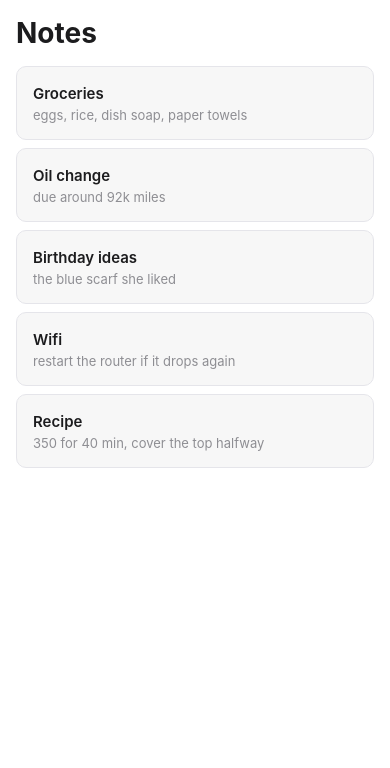
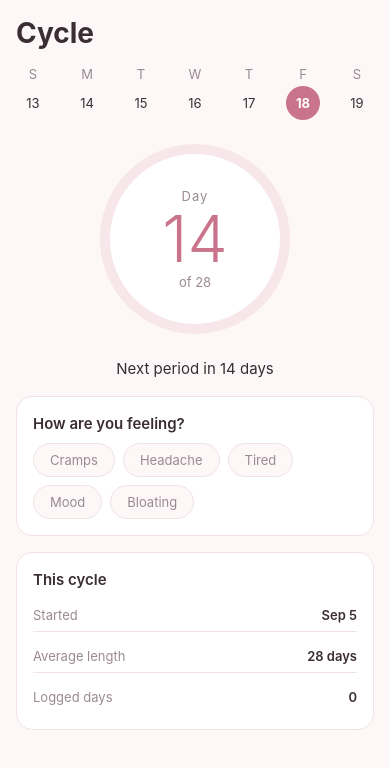
Before and after one commit to Final-Eclipse/anchor, a React Native app: screen /Fund in a window 390 px wide. Shown: the top 768 px of the page. Built offline with nearby package versions, Linux system fonts and the light colour scheme.

Commit message:
Replace notes decoy with a cycle tracker disguise

```diff
--- a/src/screens/Decoy.tsx
+++ b/src/screens/Decoy.tsx
@@ -1,15 +1,22 @@
 /**
- * What anyone who opens the app sees. Lane A owns this file.
+ * The disguise. Lane A owns this file.
  *
- * It has to survive being looked at by someone who is suspicious. That means it
- * behaves like a real notes app, not a splash screen — the entries are dull and
- * plausible, tapping one opens it, and nothing hints there is anything else here.
+ * It's a cycle tracker, and that choice does more protective work than any
+ * hidden gesture could: a period tracker is the one category of app a male
+ * partner reliably will not open. It is also completely unremarkable on a
+ * woman's phone, so it invites no questions at all.
  *
- * The way in is a long-press on the "Notes" title. Chosen because nobody
- * discovers it by accident and she can do it without looking.
+ * It has to survive being looked at by someone suspicious, which means it has to
+ * behave like a real app — the dates track today, the symptom chips respond.
+ * A screen that does nothing when you touch it reads as fake immediately.
  *
- * TODO (Lane A): let the notes be edited and persist. A decoy that cannot be
- * used is a decoy that gets questioned.
+ * The way in is a long-press on the big day circle. It's the focal element, so
+ * touching it looks like using the app rather than performing a secret gesture.
+ *
+ * Known limit, and it belongs in the pitch rather than hidden: reproductive
+ * coercion is a real pattern, and a partner who controls her reproductively may
+ * be exactly the one who opens this. No single disguise is safe for everyone,
+ * which is why letting her choose her own is on the roadmap.
  */
 
 import { useState } from 'react';
@@ -18,55 +25,111 @@ import { useSafeAreaInsets } from 'react-native-safe-area-context';
 import { decoy, radius, space, type } from '../theme';
 import { Unlock } from './Unlock';
 
-const NOTES = [
-  { title: 'Groceries', body: 'eggs, rice, dish soap, paper towels' },
-  { title: 'Oil change', body: 'due around 92k miles' },
-  { title: 'Birthday ideas', body: 'the blue scarf she liked' },
-  { title: 'Wifi', body: 'restart the router if it drops again' },
-  { title: 'Recipe', body: '350 for 40 min, cover the top halfway' },
-];
+const CYCLE_LENGTH = 28;
+const SYMPTOMS = ['Cramps', 'Headache', 'Tired', 'Mood', 'Bloating'];
+const DAY_LABELS = ['S', 'M', 'T', 'W', 'T', 'F', 'S'];
+
+/** Dates derive from today so the app never looks abandoned. */
+function cycleInfo() {
+  const today = new Date();
+  const started = new Date(today);
+  started.setDate(today.getDate() - 13);
+
+  const dayOfCycle = 14;
+  const daysUntilNext = CYCLE_LENGTH - dayOfCycle;
+
+  const week = Array.from({ length: 7 }, (_, i) => {
+    const d = new Date(today);
+    d.setDate(today.getDate() - today.getDay() + i);
+    return d;
+  });
+
+  return { today, started, dayOfCycle, daysUntilNext, week };
+}
 
 export function Decoy() {
   const insets = useSafeAreaInsets();
   const [entering, setEntering] = useState(false);
-  const [openNote, setOpenNote] = useState<number | null>(null);
+  const [logged, setLogged] = useState<string[]>([]);
 
   if (entering) return <Unlock onCancel={() => setEntering(false)} />;
 
-  if (openNote !== null) {
-    const note = NOTES[openNote];
-    return (
-      <View style={[styles.root, { paddingTop: insets.top }]}>
-        <ScrollView contentContainerStyle={styles.pad}>
-          <Pressable onPress={() => setOpenNote(null)} hitSlop={12}>
-            <Text style={styles.back}>‹ Notes</Text>
-          </Pressable>
-          <Text style={styles.noteTitle}>{note.title}</Text>
-          <Text style={styles.noteBody}>{note.body}</Text>
-        </ScrollView>
-      </View>
+  const { today, started, dayOfCycle, daysUntilNext, week } = cycleInfo();
+
+  function toggle(symptom: string) {
+    setLogged((prev) =>
+      prev.includes(symptom) ? prev.filter((s) => s !== symptom) : [...prev, symptom]
     );
   }
 
   return (
     <View style={[styles.root, { paddingTop: insets.top }]}>
       <ScrollView contentContainerStyle={styles.pad}>
+        <Text style={styles.brand}>Cycle</Text>
+
+        <View style={styles.weekRow}>
+          {week.map((d, i) => {
+            const isToday = d.toDateString() === today.toDateString();
+            return (
+              <View key={i} style={styles.weekCell}>
+                <Text style={styles.weekLabel}>{DAY_LABELS[i]}</Text>
+                <View style={[styles.weekDot, isToday && styles.weekDotToday]}>
+                  <Text style={[styles.weekNum, isToday && styles.weekNumToday]}>
+                    {d.getDate()}
+                  </Text>
+                </View>
+              </View>
+            );
+          })}
+        </View>
+
         <Pressable onLongPress={() => setEntering(true)} delayLongPress={900}>
-          <Text style={styles.title}>Notes</Text>
+          <View style={styles.ring}>
+            <Text style={styles.ringLabel}>Day</Text>
+            <Text style={styles.ringNumber}>{dayOfCycle}</Text>
+            <Text style={styles.ringSub}>of {CYCLE_LENGTH}</Text>
+          </View>
         </Pressable>
 
-        {NOTES.map((note, i) => (
-          <Pressable
-            key={note.title}
-            onPress={() => setOpenNote(i)}
-            style={({ pressed }) => [styles.row, pressed && styles.rowPressed]}
-          >
-            <Text style={styles.rowTitle}>{note.title}</Text>
-            <Text style={styles.rowBody} numberOfLines={1}>
-              {note.body}
+        <Text style={styles.prediction}>
+          Next period in {daysUntilNext} days
+        </Text>
+
+        <View style={styles.card}>
+          <Text style={styles.cardTitle}>How are you feeling?</Text>
+          <View style={styles.chips}>
+            {SYMPTOMS.map((s) => {
+              const on = logged.includes(s);
+              return (
+                <Pressable
+                  key={s}
+                  onPress={() => toggle(s)}
+                  style={[styles.chip, on && styles.chipOn]}
+                >
+                  <Text style={[styles.chipText, on && styles.chipTextOn]}>{s}</Text>
+                </Pressable>
+              );
+            })}
+          </View>
+        </View>
+
+        <View style={styles.card}>
+          <Text style={styles.cardTitle}>This cycle</Text>
+          <View style={styles.statRow}>
+            <Text style={styles.statLabel}>Started</Text>
+            <Text style={styles.statValue}>
+              {started.toLocaleDateString(undefined, { month: 'short', day: 'numeric' })}
             </Text>
-          </Pressable>
-        ))}
+          </View>
+          <View style={styles.statRow}>
+            <Text style={styles.statLabel}>Average length</Text>
+            <Text style={styles.statValue}>{CYCLE_LENGTH} days</Text>
+          </View>
+          <View style={[styles.statRow, styles.statRowLast]}>
+            <Text style={styles.statLabel}>Logged days</Text>
+            <Text style={styles.statValue}>{logged.length}</Text>
+          </View>
+        </View>
       </ScrollView>
     </View>
   );
@@ -74,19 +137,71 @@ export function Decoy() {
 
 const styles = StyleSheet.create({
   root: { flex: 1, backgroundColor: decoy.bg },
-  pad: { padding: space.md, gap: space.sm },
-  title: { ...type.title, color: decoy.text, marginBottom: space.sm },
-  row: {
+  pad: { padding: space.md, gap: space.md, alignItems: 'stretch' },
+  brand: { ...type.title, color: decoy.text },
+
+  weekRow: { flexDirection: 'row', justifyContent: 'space-between' },
+  weekCell: { alignItems: 'center', gap: space.xs },
+  weekLabel: { ...type.small, color: decoy.subtle },
+  weekDot: {
+    width: 34,
+    height: 34,
+    borderRadius: 17,
+    alignItems: 'center',
+    justifyContent: 'center',
+  },
+  weekDotToday: { backgroundColor: decoy.accent },
+  weekNum: { ...type.small, color: decoy.text },
+  weekNumToday: { color: '#ffffff', fontWeight: '700' },
+
+  ring: {
+    alignSelf: 'center',
+    width: 190,
+    height: 190,
+    borderRadius: 95,
+    borderWidth: 10,
+    borderColor: decoy.accentSoft,
     backgroundColor: decoy.surface,
-    borderRadius: radius.md,
+    alignItems: 'center',
+    justifyContent: 'center',
+    marginVertical: space.sm,
+  },
+  ringLabel: { ...type.small, color: decoy.subtle, letterSpacing: 1 },
+  ringNumber: { fontSize: 64, fontWeight: '300', color: decoy.accent, lineHeight: 70 },
+  ringSub: { ...type.small, color: decoy.subtle },
+
+  prediction: { ...type.body, color: decoy.text, textAlign: 'center' },
+
+  card: {
+    backgroundColor: decoy.surface,
+    borderRadius: radius.lg,
     padding: space.md,
+    gap: space.sm,
     borderWidth: StyleSheet.hairlineWidth,
     borderColor: decoy.line,
   },
-  rowPressed: { opacity: 0.6 },
-  rowTitle: { ...type.body, color: decoy.text, fontWeight: '600' },
-  rowBody: { ...type.small, color: decoy.subtle, marginTop: 2 },
-  back: { ...type.body, color: decoy.accent, marginBottom: space.md },
-  noteTitle: { ...type.heading, color: decoy.text, marginBottom: space.sm },
-  noteBody: { ...type.body, color: decoy.text },
+  cardTitle: { ...type.body, color: decoy.text, fontWeight: '600' },
+  chips: { flexDirection: 'row', flexWrap: 'wrap', gap: space.sm },
+  chip: {
+    paddingVertical: space.sm,
+    paddingHorizontal: space.md,
+    borderRadius: 999,
+    backgroundColor: decoy.bg,
+    borderWidth: 1,
+    borderColor: decoy.line,
+  },
+  chipOn: { backgroundColor: decoy.accentSoft, borderColor: decoy.accent },
+  chipText: { ...type.small, color: decoy.subtle },
+  chipTextOn: { color: decoy.accent, fontWeight: '600' },
+
+  statRow: {
+    flexDirection: 'row',
+    justifyContent: 'space-between',
+    paddingVertical: space.sm,
+    borderBottomWidth: StyleSheet.hairlineWidth,
+    borderBottomColor: decoy.line,
+  },
+  statRowLast: { borderBottomWidth: 0 },
+  statLabel: { ...type.small, color: decoy.subtle },
+  statValue: { ...type.small, color: decoy.text, fontWeight: '600' },
 });
--- a/src/theme.ts
+++ b/src/theme.ts
@@ -9,13 +9,19 @@
  *   app    — the real interface, once she's through the unlock.
  */
 
+/**
+ * The disguise: a cycle tracker. Soft, friendly, and utterly unremarkable on a
+ * woman's phone — which is the entire point. It should look like every other
+ * app in this category and invite no curiosity whatsoever.
+ */
 export const decoy = {
-  bg: '#ffffff',
-  surface: '#f7f7f7',
-  text: '#1c1c1e',
-  subtle: '#8e8e93',
-  line: '#e5e5ea',
-  accent: '#d4a017',
+  bg: '#fdf7f7',
+  surface: '#ffffff',
+  text: '#3a2d33',
+  subtle: '#9b8a92',
+  line: '#f0e2e5',
+  accent: '#c9748c',
+  accentSoft: '#f7e6ea',
 };
 
 export const app = {
```
